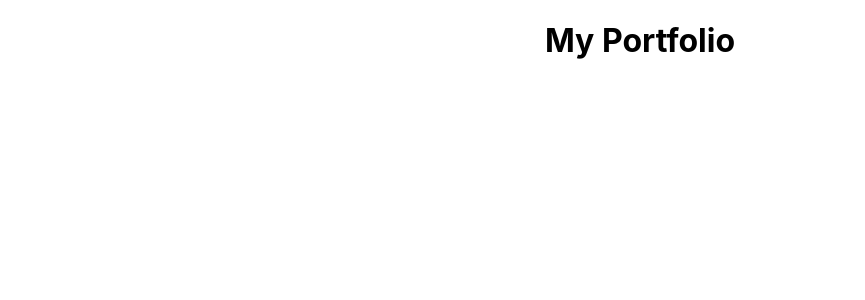
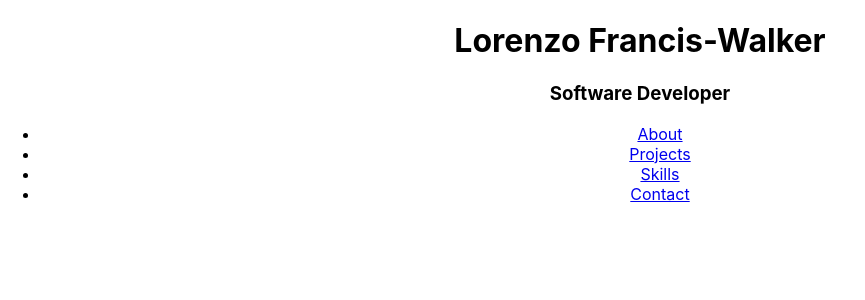
Before and after one commit to Room4Renzo/React-Portfolio, a React (Create React App) app in the folder portfolio/: page / in a window 1280 px wide. Shown: the top 300 px of the page, without its empty margins (0-865 px from the left). Built offline with nearby package versions, Linux system fonts and the light colour scheme.

Commit message:
Added Logic to display basic Navbar

```diff
--- a/portfolio/src/App.js
+++ b/portfolio/src/App.js
@@ -1,9 +1,10 @@
 import "./App.css";
+import Navbar from "./Components/Navbar/Navbar";
 
 function App() {
 	return (
 		<div className="App">
-			<h1>My Portfolio</h1>
+			<Navbar />
 		</div>
 	);
 }
--- a/portfolio/src/Components/Navbar/Navbar.jsx
+++ b/portfolio/src/Components/Navbar/Navbar.jsx
@@ -3,7 +3,25 @@ import "./Navbar.css";
 function Navbar() {
 	return (
 		<div className="Navbar">
-			<h1>My Portfolio</h1>
+			<h1>Lorenzo Francis-Walker</h1>
+			<h3>Software Developer</h3>
+
+			<div className="Navbar-Links">
+				<ul>
+					<li>
+						<a href="#About">About</a>
+					</li>
+					<li>
+						<a href="#Projects">Projects</a>
+					</li>
+					<li>
+						<a href="#Skills">Skills</a>
+					</li>
+					<li>
+						<a href="#Contact">Contact</a>
+					</li>
+				</ul>
+			</div>
 		</div>
 	);
 }
```
